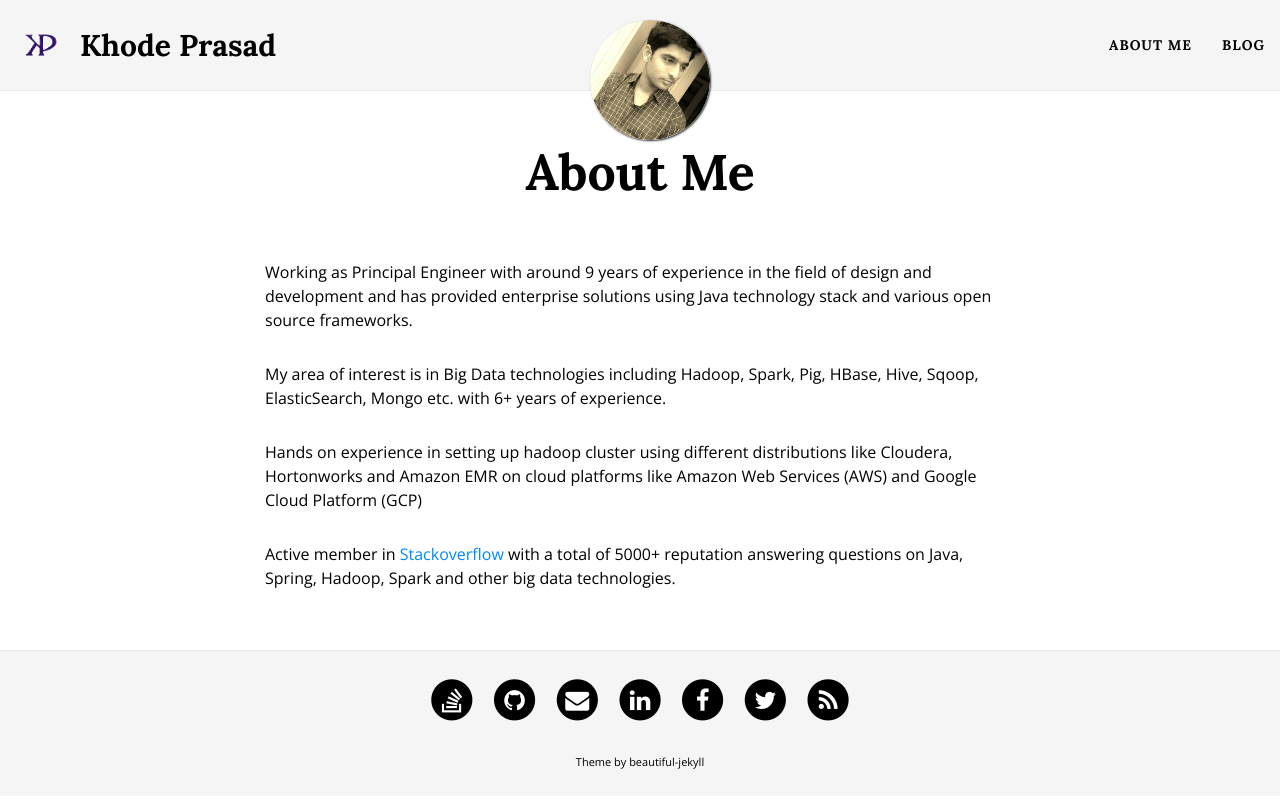
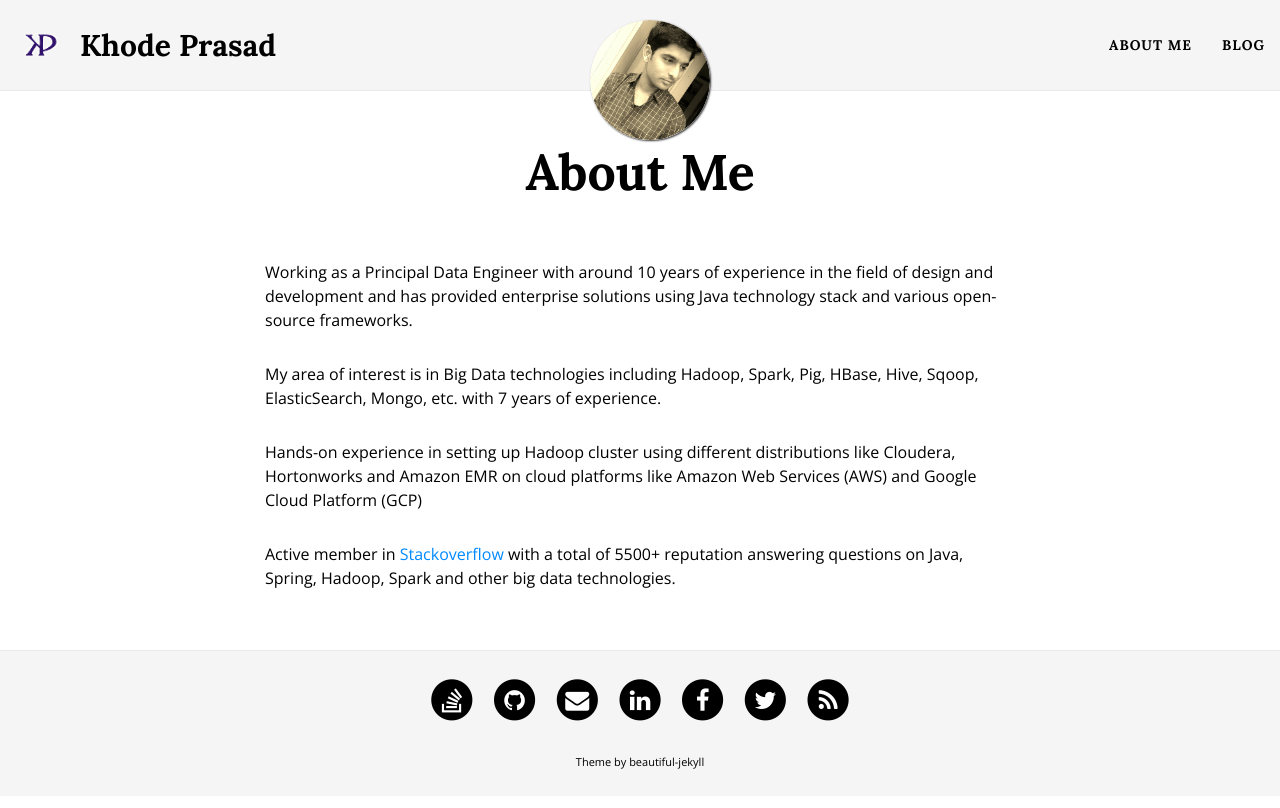
Before and after one commit to khodeprasad/khodeprasad.github.io, a Jekyll site: the page built from aboutme.md, in a window 1280 px wide. Shown: the top 808 px of the page. Built offline with Jekyll 4.4.1, drawn with Linux system fonts in a browser that asks for light colours; nearby versions of some CDN libraries.

Commit message:
profile update

```diff
--- a/aboutme.md
+++ b/aboutme.md
@@ -4,10 +4,10 @@
 #subtitle: Java, J2EE & Big Data Engineer
 ---
 
-Working as Principal Engineer with around 9 years of experience in the field of design and development and has provided enterprise solutions using Java technology stack and various open source frameworks.
+Working as a Principal Data Engineer with around 10 years of experience in the field of design and development and has provided enterprise solutions using Java technology stack and various open-source frameworks.
 
-My area of interest is in Big Data technologies including Hadoop, Spark, Pig, HBase, Hive, Sqoop, ElasticSearch, Mongo etc. with 6+ years of experience.
+My area of interest is in Big Data technologies including Hadoop, Spark, Pig, HBase, Hive, Sqoop, ElasticSearch, Mongo, etc. with 7 years of experience.
 
-Hands on experience in setting up hadoop cluster using different distributions like Cloudera, Hortonworks and Amazon EMR on cloud platforms like Amazon Web Services (AWS) and Google Cloud Platform (GCP)
+Hands-on experience in setting up Hadoop cluster using different distributions like Cloudera, Hortonworks and Amazon EMR on cloud platforms like Amazon Web Services (AWS) and Google Cloud Platform (GCP)
 
-Active member in [Stackoverflow](https://stackoverflow.com/users/1025328/prasad-khode) with a total of 5000+ reputation answering questions on Java, Spring, Hadoop, Spark and other big data technologies.
+Active member in [Stackoverflow](https://stackoverflow.com/users/1025328/prasad-khode) with a total of 5500+ reputation answering questions on Java, Spring, Hadoop, Spark and other big data technologies.
```
